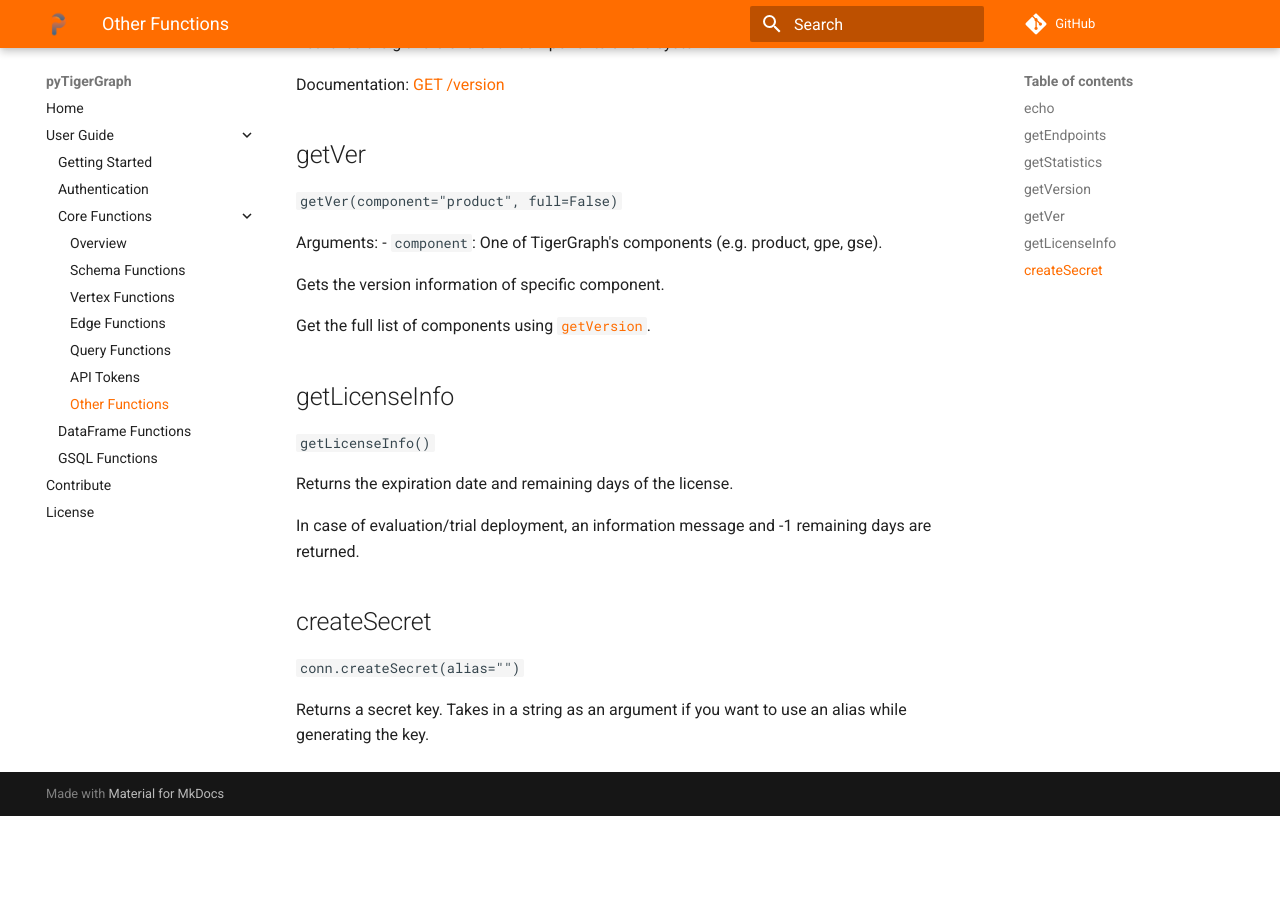
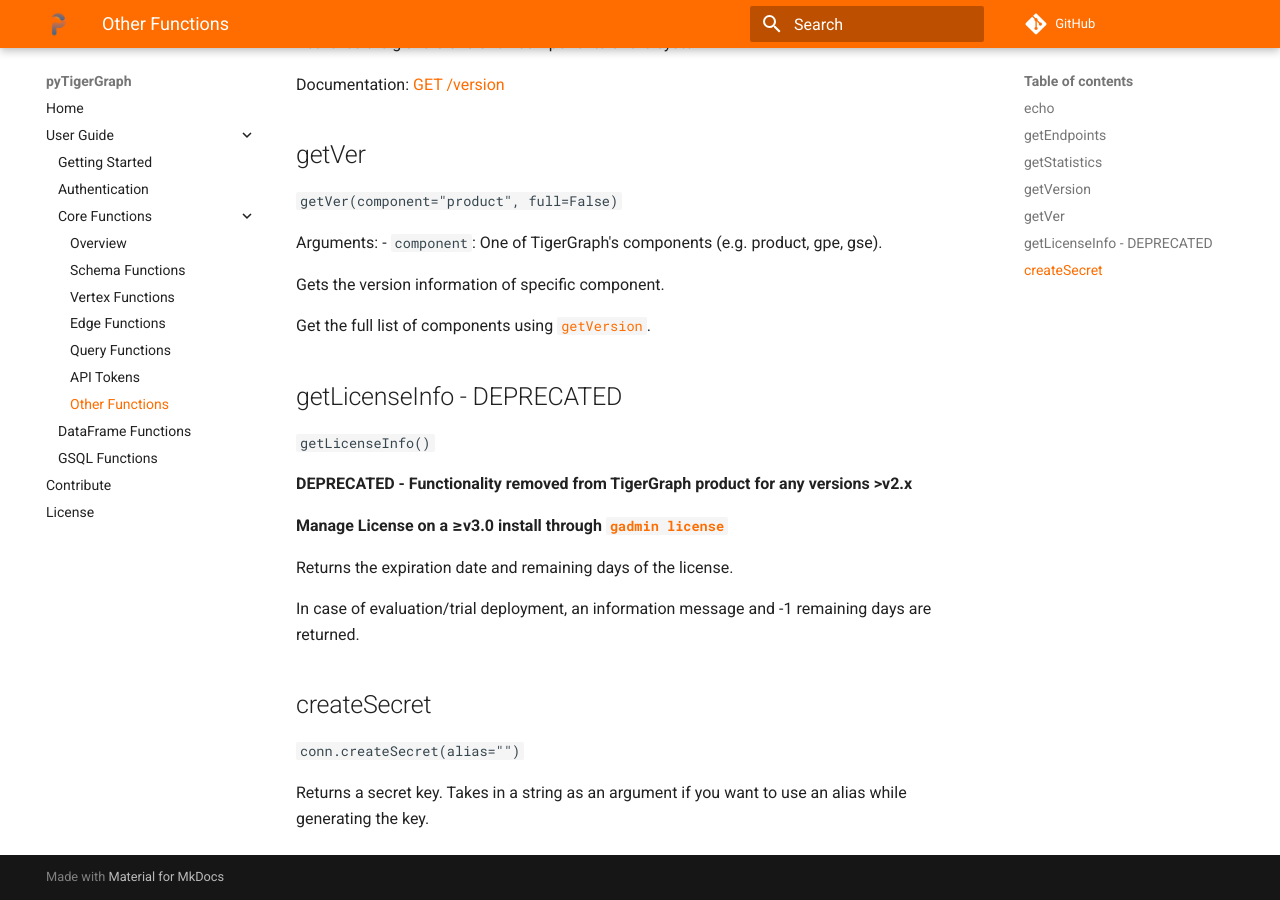
Before and after one commit to pyTigerGraph/pyTigerGraph, an MkDocs documentation site: the page built from docs/OtherFunctions.md, in a window 1280 px wide and 900 px high, scrolled down 1094 px. Built offline with MkDocs 1.6.1 and Material for MkDocs 9.7.7, drawn with Linux system fonts in a browser that asks for light colours; comment, search, counter and statistics services are not loaded; before the commit the page ends 1910 px from its top, so only the background shows below that.

Commit message:
Added deprecated warning to `getLicenseInfo()`

```diff
--- a/docs/OtherFunctions.md
+++ b/docs/OtherFunctions.md
@@ -50,8 +50,12 @@ Gets the version information of specific component.
 
 Get the full list of components using [`getVersion`](#getVersion).
 
-## getLicenseInfo
+## getLicenseInfo - DEPRECATED
 `getLicenseInfo()`
+
+**DEPRECATED - Functionality removed from TigerGraph product for any versions >v2.x**
+
+**Manage License on a ≥v3.0 install through [`gadmin license`](https://docs.tigergraph.com/admin/admin-guide/system-management/management-with-gadmin#gadmin-license)**
 
 Returns the expiration date and remaining days of the license.
 
```
